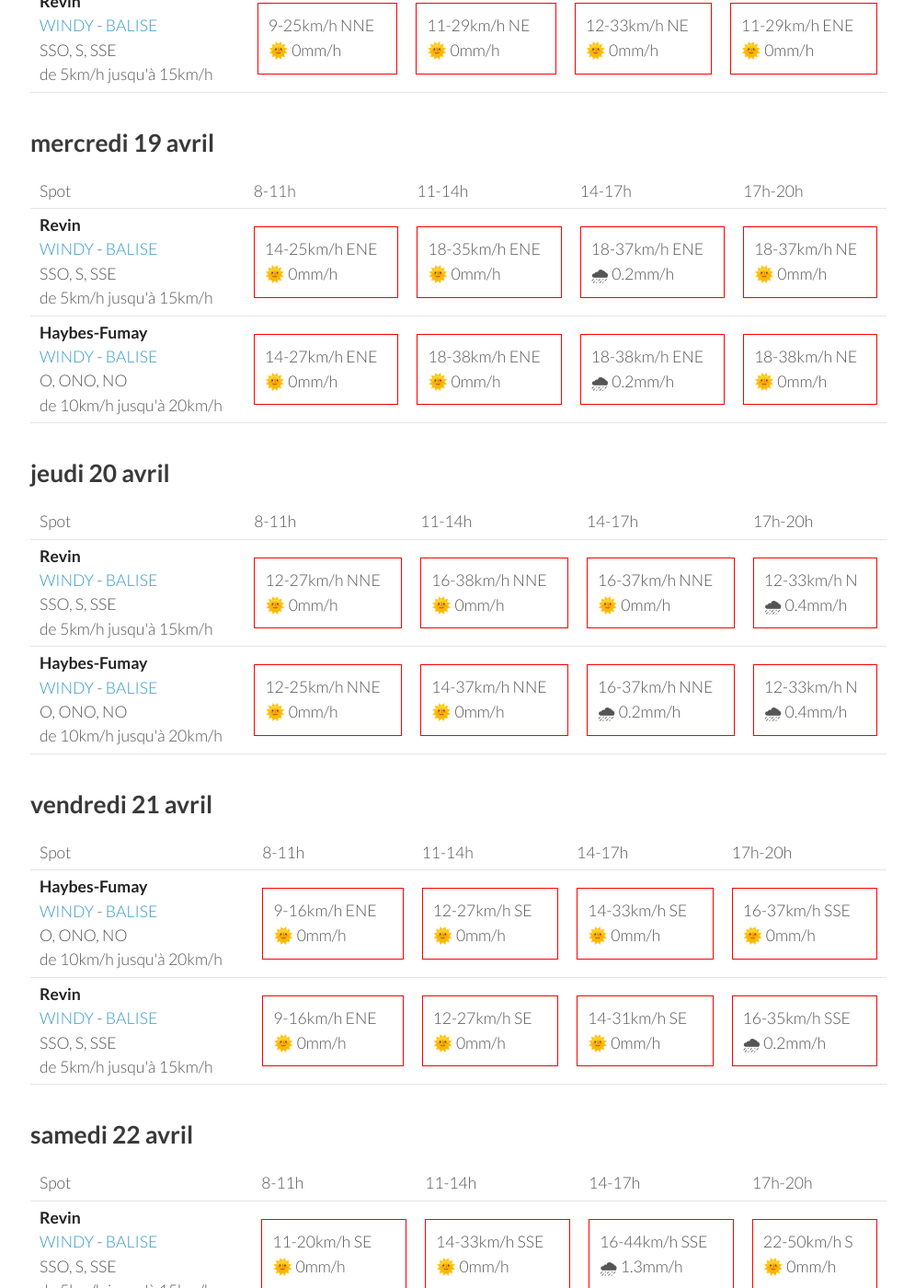
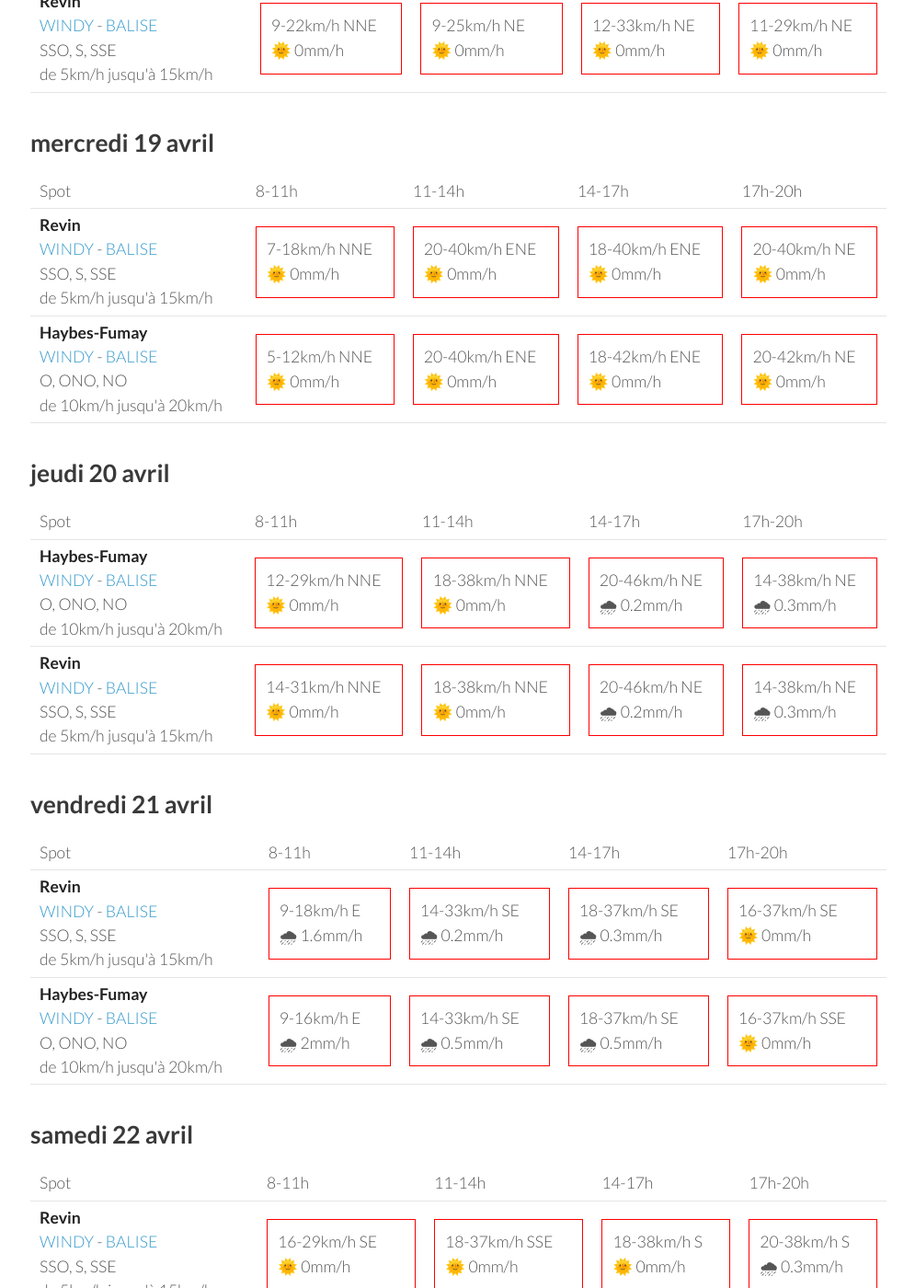
Before and after one commit to parapente-dans-le-nord/parapente-dans-le-nord.github.io, a Jekyll site: the page built from ardennes.markdown, in a window 1280 px wide and 1400 px high, scrolled down 859 px. Shown: the whole window at 92% size, without its empty margins (25-1020 px from the left). Built offline with Jekyll 4.4.1, drawn with Linux system fonts in a browser that asks for light colours; some of the changed text lies outside the part shown.

Commit message:
update index.markdown

```diff
--- a/ardennes.markdown
+++ b/ardennes.markdown
@@ -24,21 +24,19 @@ page mise à jour le lundi 17 avril 13:10
 <tr>
         <td><strong>Haybes-Fumay</strong><br><a href="https://windy.com/49.998/4.715?49.913,4.738,10">WINDY</a> - <span class=""><a href="http://www.balisemeteo.com/balise.php?idBalise=104">BALISE</a> </span><br> <span class="vent-favorable">O, ONO, NO</span><br><span class="force-vent">de 10km/h jusqu'à 20km/h</span> </td>
 
-            <td><div class="not-flyable"><p>7-20km/h NNE</p><p>🌞 0mm/h</p></div></td>
-            <td><div class="not-flyable"><p>9-20km/h N</p><p>🌞 0mm/h</p></div></td>
+            <td><div class="not-flyable"><p>0-0km/h NA</p><p>🌧️ 0mm/h</p></div></td>
+            <td><div class="not-flyable"><p>0-0km/h NA</p><p>🌧️ 0mm/h</p></div></td>
+            <td><div class="not-flyable"><p>0-0km/h NA</p><p>🌧️ 0mm/h</p></div></td>
             <td><div class="not-flyable"><p>11-25km/h NNE</p><p>🌞 0mm/h</p></div></td>
-            <td><div class="not-flyable"><p>12-31km/h NNE</p><p>🌞 0mm/h</p></div></td>
-
 
     </tr>
 <tr>
         <td><strong>Revin</strong><br><a href="https://windy.com/49.948/4.625?49.543,4.625,8">WINDY</a> - <span class=""><a href="http://www.balisemeteo.com/balise.php?idBalise=5019">BALISE</a> </span><br> <span class="vent-favorable">SSO, S, SSE</span><br><span class="force-vent">de 5km/h jusqu'à 15km/h</span> </td>
 
-            <td><div class="not-flyable"><p>9-27km/h NE</p><p>🌞 0mm/h</p></div></td>
-            <td><div class="not-flyable"><p>7-24km/h NNE</p><p>🌞 0mm/h</p></div></td>
+            <td><div class="not-flyable"><p>0-0km/h NA</p><p>🌧️ 0mm/h</p></div></td>
+            <td><div class="not-flyable"><p>0-0km/h NA</p><p>🌧️ 0mm/h</p></div></td>
+            <td><div class="not-flyable"><p>0-0km/h NA</p><p>🌧️ 0mm/h</p></div></td>
             <td><div class="not-flyable"><p>11-31km/h NE</p><p>🌞 0mm/h</p></div></td>
-            <td><div class="not-flyable"><p>12-35km/h NE</p><p>🌞 0mm/h</p></div></td>
-
 
     </tr>
 
@@ -60,20 +58,20 @@ page mise à jour le lundi 17 avril 13:10
 <tr>
         <td><strong>Haybes-Fumay</strong><br><a href="https://windy.com/49.998/4.715?49.913,4.738,10">WINDY</a> - <span class=""><a href="http://www.balisemeteo.com/balise.php?idBalise=104">BALISE</a> </span><br> <span class="vent-favorable">O, ONO, NO</span><br><span class="force-vent">de 10km/h jusqu'à 20km/h</span> </td>
 
-            <td><div class="not-flyable"><p>5-14km/h NNE</p><p>🌞 0mm/h</p></div></td>
-            <td><div class="not-flyable"><p>9-24km/h NNE</p><p>🌞 0mm/h</p></div></td>
+            <td><div class="not-flyable"><p>3-9km/h NNE</p><p>🌞 0mm/h</p></div></td>
+            <td><div class="not-flyable"><p>9-22km/h NNE</p><p>🌞 0mm/h</p></div></td>
             <td><div class="not-flyable"><p>11-29km/h NE</p><p>🌞 0mm/h</p></div></td>
-            <td><div class="not-flyable"><p>9-25km/h ENE</p><p>🌞 0mm/h</p></div></td>
+            <td><div class="not-flyable"><p>11-29km/h NE</p><p>🌞 0mm/h</p></div></td>
 
 
     </tr>
 <tr>
         <td><strong>Revin</strong><br><a href="https://windy.com/49.948/4.625?49.543,4.625,8">WINDY</a> - <span class=""><a href="http://www.balisemeteo.com/balise.php?idBalise=5019">BALISE</a> </span><br> <span class="vent-favorable">SSO, S, SSE</span><br><span class="force-vent">de 5km/h jusqu'à 15km/h</span> </td>
 
-            <td><div class="not-flyable"><p>9-25km/h NNE</p><p>🌞 0mm/h</p></div></td>
+            <td><div class="not-flyable"><p>9-22km/h NNE</p><p>🌞 0mm/h</p></div></td>
+            <td><div class="not-flyable"><p>9-25km/h NE</p><p>🌞 0mm/h</p></div></td>
+            <td><div class="not-flyable"><p>12-33km/h NE</p><p>🌞 0mm/h</p></div></td>
             <td><div class="not-flyable"><p>11-29km/h NE</p><p>🌞 0mm/h</p></div></td>
-            <td><div class="not-flyable"><p>12-33km/h NE</p><p>🌞 0mm/h</p></div></td>
-            <td><div class="not-flyable"><p>11-29km/h ENE</p><p>🌞 0mm/h</p></div></td>
 
 
     </tr>
@@ -96,20 +94,20 @@ page mise à jour le lundi 17 avril 13:10
 <tr>
         <td><strong>Revin</strong><br><a href="https://windy.com/49.948/4.625?49.543,4.625,8">WINDY</a> - <span class=""><a href="http://www.balisemeteo.com/balise.php?idBalise=5019">BALISE</a> </span><br> <span class="vent-favorable">SSO, S, SSE</span><br><span class="force-vent">de 5km/h jusqu'à 15km/h</span> </td>
 
-            <td><div class="not-flyable"><p>14-25km/h ENE</p><p>🌞 0mm/h</p></div></td>
-            <td><div class="not-flyable"><p>18-35km/h ENE</p><p>🌞 0mm/h</p></div></td>
-            <td><div class="not-flyable"><p>18-37km/h ENE</p><p>🌧 0.2mm/h</p></div></td>
-            <td><div class="not-flyable"><p>18-37km/h NE</p><p>🌞 0mm/h</p></div></td>
+            <td><div class="not-flyable"><p>7-18km/h NNE</p><p>🌞 0mm/h</p></div></td>
+            <td><div class="not-flyable"><p>20-40km/h ENE</p><p>🌞 0mm/h</p></div></td>
+            <td><div class="not-flyable"><p>18-40km/h ENE</p><p>🌞 0mm/h</p></div></td>
+            <td><div class="not-flyable"><p>20-40km/h NE</p><p>🌞 0mm/h</p></div></td>
 
 
     </tr>
 <tr>
         <td><strong>Haybes-Fumay</strong><br><a href="https://windy.com/49.998/4.715?49.913,4.738,10">WINDY</a> - <span class=""><a href="http://www.balisemeteo.com/balise.php?idBalise=104">BALISE</a> </span><br> <span class="vent-favorable">O, ONO, NO</span><br><span class="force-vent">de 10km/h jusqu'à 20km/h</span> </td>
 
-            <td><div class="not-flyable"><p>14-27km/h ENE</p><p>🌞 0mm/h</p></div></td>
-            <td><div class="not-flyable"><p>18-38km/h ENE</p><p>🌞 0mm/h</p></div></td>
-            <td><div class="not-flyable"><p>18-38km/h ENE</p><p>🌧 0.2mm/h</p></div></td>
-            <td><div class="not-flyable"><p>18-38km/h NE</p><p>🌞 0mm/h</p></div></td>
+            <td><div class="not-flyable"><p>5-12km/h NNE</p><p>🌞 0mm/h</p></div></td>
+            <td><div class="not-flyable"><p>20-40km/h ENE</p><p>🌞 0mm/h</p></div></td>
+            <td><div class="not-flyable"><p>18-42km/h ENE</p><p>🌞 0mm/h</p></div></td>
+            <td><div class="not-flyable"><p>20-42km/h NE</p><p>🌞 0mm/h</p></div></td>
 
 
     </tr>
@@ -130,22 +128,22 @@ page mise à jour le lundi 17 avril 13:10
       <td>17h-20h</td>
     </tr>
 <tr>
-        <td><strong>Revin</strong><br><a href="https://windy.com/49.948/4.625?49.543,4.625,8">WINDY</a> - <span class=""><a href="http://www.balisemeteo.com/balise.php?idBalise=5019">BALISE</a> </span><br> <span class="vent-favorable">SSO, S, SSE</span><br><span class="force-vent">de 5km/h jusqu'à 15km/h</span> </td>
+        <td><strong>Haybes-Fumay</strong><br><a href="https://windy.com/49.998/4.715?49.913,4.738,10">WINDY</a> - <span class=""><a href="http://www.balisemeteo.com/balise.php?idBalise=104">BALISE</a> </span><br> <span class="vent-favorable">O, ONO, NO</span><br><span class="force-vent">de 10km/h jusqu'à 20km/h</span> </td>
 
-            <td><div class="not-flyable"><p>12-27km/h NNE</p><p>🌞 0mm/h</p></div></td>
-            <td><div class="not-flyable"><p>16-38km/h NNE</p><p>🌞 0mm/h</p></div></td>
-            <td><div class="not-flyable"><p>16-37km/h NNE</p><p>🌞 0mm/h</p></div></td>
-            <td><div class="not-flyable"><p>12-33km/h N</p><p>🌧 0.4mm/h</p></div></td>
+            <td><div class="not-flyable"><p>12-29km/h NNE</p><p>🌞 0mm/h</p></div></td>
+            <td><div class="not-flyable"><p>18-38km/h NNE</p><p>🌞 0mm/h</p></div></td>
+            <td><div class="not-flyable"><p>20-46km/h NE</p><p>🌧 0.2mm/h</p></div></td>
+            <td><div class="not-flyable"><p>14-38km/h NE</p><p>🌧 0.3mm/h</p></div></td>
 
 
     </tr>
 <tr>
-        <td><strong>Haybes-Fumay</strong><br><a href="https://windy.com/49.998/4.715?49.913,4.738,10">WINDY</a> - <span class=""><a href="http://www.balisemeteo.com/balise.php?idBalise=104">BALISE</a> </span><br> <span class="vent-favorable">O, ONO, NO</span><br><span class="force-vent">de 10km/h jusqu'à 20km/h</span> </td>
+        <td><strong>Revin</strong><br><a href="https://windy.com/49.948/4.625?49.543,4.625,8">WINDY</a> - <span class=""><a href="http://www.balisemeteo.com/balise.php?idBalise=5019">BALISE</a> </span><br> <span class="vent-favorable">SSO, S, SSE</span><br><span class="force-vent">de 5km/h jusqu'à 15km/h</span> </td>
 
-            <td><div class="not-flyable"><p>12-25km/h NNE</p><p>🌞 0mm/h</p></div></td>
-            <td><div class="not-flyable"><p>14-37km/h NNE</p><p>🌞 0mm/h</p></div></td>
-            <td><div class="not-flyable"><p>16-37km/h NNE</p><p>🌧 0.2mm/h</p></div></td>
-            <td><div class="not-flyable"><p>12-33km/h N</p><p>🌧 0.4mm/h</p></div></td>
+            <td><div class="not-flyable"><p>14-31km/h NNE</p><p>🌞 0mm/h</p></div></td>
+            <td><div class="not-flyable"><p>18-38km/h NNE</p><p>🌞 0mm/h</p></div></td>
+            <td><div class="not-flyable"><p>20-46km/h NE</p><p>🌧 0.2mm/h</p></div></td>
+            <td><div class="not-flyable"><p>14-38km/h NE</p><p>🌧 0.3mm/h</p></div></td>
 
 
     </tr>
@@ -166,22 +164,22 @@ page mise à jour le lundi 17 avril 13:10
       <td>17h-20h</td>
     </tr>
 <tr>
-        <td><strong>Haybes-Fumay</strong><br><a href="https://windy.com/49.998/4.715?49.913,4.738,10">WINDY</a> - <span class=""><a href="http://www.balisemeteo.com/balise.php?idBalise=104">BALISE</a> </span><br> <span class="vent-favorable">O, ONO, NO</span><br><span class="force-vent">de 10km/h jusqu'à 20km/h</span> </td>
+        <td><strong>Revin</strong><br><a href="https://windy.com/49.948/4.625?49.543,4.625,8">WINDY</a> - <span class=""><a href="http://www.balisemeteo.com/balise.php?idBalise=5019">BALISE</a> </span><br> <span class="vent-favorable">SSO, S, SSE</span><br><span class="force-vent">de 5km/h jusqu'à 15km/h</span> </td>
 
-            <td><div class="not-flyable"><p>9-16km/h ENE</p><p>🌞 0mm/h</p></div></td>
-            <td><div class="not-flyable"><p>12-27km/h SE</p><p>🌞 0mm/h</p></div></td>
-            <td><div class="not-flyable"><p>14-33km/h SE</p><p>🌞 0mm/h</p></div></td>
-            <td><div class="not-flyable"><p>16-37km/h SSE</p><p>🌞 0mm/h</p></div></td>
+            <td><div class="not-flyable"><p>9-18km/h E</p><p>🌧 1.6mm/h</p></div></td>
+            <td><div class="not-flyable"><p>14-33km/h SE</p><p>🌧 0.2mm/h</p></div></td>
+            <td><div class="not-flyable"><p>18-37km/h SE</p><p>🌧 0.3mm/h</p></div></td>
+            <td><div class="not-flyable"><p>16-37km/h SE</p><p>🌞 0mm/h</p></div></td>
 
 
     </tr>
 <tr>
-        <td><strong>Revin</strong><br><a href="https://windy.com/49.948/4.625?49.543,4.625,8">WINDY</a> - <span class=""><a href="http://www.balisemeteo.com/balise.php?idBalise=5019">BALISE</a> </span><br> <span class="vent-favorable">SSO, S, SSE</span><br><span class="force-vent">de 5km/h jusqu'à 15km/h</span> </td>
+        <td><strong>Haybes-Fumay</strong><br><a href="https://windy.com/49.998/4.715?49.913,4.738,10">WINDY</a> - <span class=""><a href="http://www.balisemeteo.com/balise.php?idBalise=104">BALISE</a> </span><br> <span class="vent-favorable">O, ONO, NO</span><br><span class="force-vent">de 10km/h jusqu'à 20km/h</span> </td>
 
-            <td><div class="not-flyable"><p>9-16km/h ENE</p><p>🌞 0mm/h</p></div></td>
-            <td><div class="not-flyable"><p>12-27km/h SE</p><p>🌞 0mm/h</p></div></td>
-            <td><div class="not-flyable"><p>14-31km/h SE</p><p>🌞 0mm/h</p></div></td>
-            <td><div class="not-flyable"><p>16-35km/h SSE</p><p>🌧 0.2mm/h</p></div></td>
+            <td><div class="not-flyable"><p>9-16km/h E</p><p>🌧 2mm/h</p></div></td>
+            <td><div class="not-flyable"><p>14-33km/h SE</p><p>🌧 0.5mm/h</p></div></td>
+            <td><div class="not-flyable"><p>18-37km/h SE</p><p>🌧 0.5mm/h</p></div></td>
+            <td><div class="not-flyable"><p>16-37km/h SSE</p><p>🌞 0mm/h</p></div></td>
 
 
     </tr>
@@ -204,20 +202,20 @@ page mise à jour le lundi 17 avril 13:10
 <tr>
         <td><strong>Revin</strong><br><a href="https://windy.com/49.948/4.625?49.543,4.625,8">WINDY</a> - <span class=""><a href="http://www.balisemeteo.com/balise.php?idBalise=5019">BALISE</a> </span><br> <span class="vent-favorable">SSO, S, SSE</span><br><span class="force-vent">de 5km/h jusqu'à 15km/h</span> </td>
 
-            <td><div class="not-flyable"><p>11-20km/h SE</p><p>🌞 0mm/h</p></div></td>
-            <td><div class="not-flyable"><p>14-33km/h SSE</p><p>🌞 0mm/h</p></div></td>
-            <td><div class="not-flyable"><p>16-44km/h SSE</p><p>🌧 1.3mm/h</p></div></td>
-            <td><div class="not-flyable"><p>22-50km/h S</p><p>🌞 0mm/h</p></div></td>
+            <td><div class="not-flyable"><p>16-29km/h SE</p><p>🌞 0mm/h</p></div></td>
+            <td><div class="not-flyable"><p>18-37km/h SSE</p><p>🌞 0mm/h</p></div></td>
+            <td><div class="not-flyable"><p>18-38km/h S</p><p>🌞 0mm/h</p></div></td>
+            <td><div class="not-flyable"><p>20-38km/h S</p><p>🌧 0.3mm/h</p></div></td>
 
 
     </tr>
 <tr>
         <td><strong>Haybes-Fumay</strong><br><a href="https://windy.com/49.998/4.715?49.913,4.738,10">WINDY</a> - <span class=""><a href="http://www.balisemeteo.com/balise.php?idBalise=104">BALISE</a> </span><br> <span class="vent-favorable">O, ONO, NO</span><br><span class="force-vent">de 10km/h jusqu'à 20km/h</span> </td>
 
-            <td><div class="not-flyable"><p>11-22km/h SSE</p><p>🌞 0mm/h</p></div></td>
-            <td><div class="not-flyable"><p>14-33km/h SSE</p><p>🌞 0mm/h</p></div></td>
-            <td><div class="not-flyable"><p>16-46km/h SSE</p><p>🌧 1mm/h</p></div></td>
-            <td><div class="not-flyable"><p>24-51km/h S</p><p>🌞 0mm/h</p></div></td>
+            <td><div class="not-flyable"><p>18-33km/h SSE</p><p>🌞 0mm/h</p></div></td>
+            <td><div class="not-flyable"><p>18-38km/h S</p><p>🌞 0mm/h</p></div></td>
+            <td><div class="not-flyable"><p>18-40km/h S</p><p>🌞 0mm/h</p></div></td>
+            <td><div class="not-flyable"><p>20-38km/h S</p><p>🌧 0.2mm/h</p></div></td>
 
 
     </tr>
```
Also changed, not shown: other parts of ardennes.markdown (+1 -1 lines).
